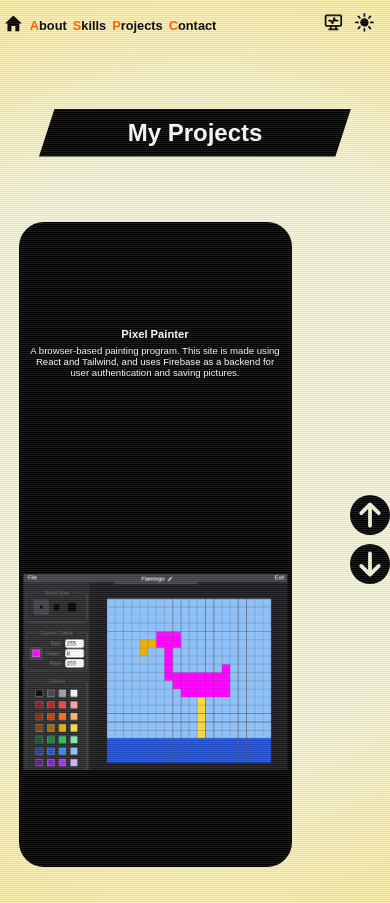
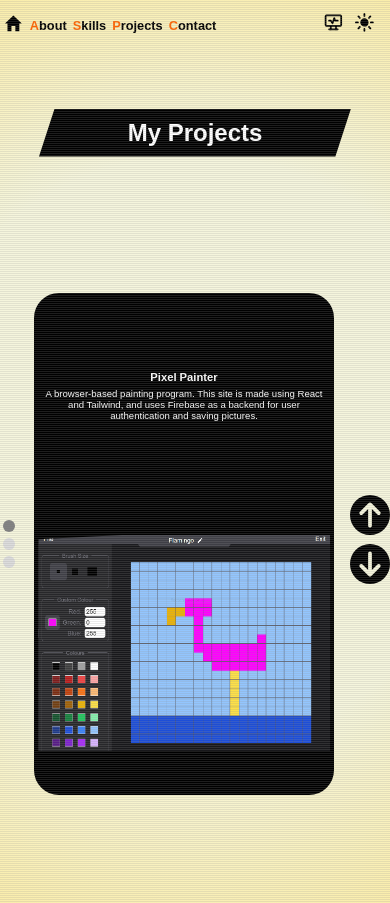
Before and after one commit to NateLemke/portfolio-site, a Next.js app: page /projects in a window 390 px wide. Built offline with nearby package versions, Linux system fonts and the light colour scheme; a web font is replaced by a local one.

Commit message:
resizing carousel for mobile

```diff
--- a/src/styles/Projects.module.css
+++ b/src/styles/Projects.module.css
@@ -187,8 +187,8 @@
     }
 
     .slideFrame {
-        aspect-ratio: 4/5;
-        width: 70%;
+        aspect-ratio: 3/5;
+        height:70%
     }
 
     .slideTextDiv {
```
